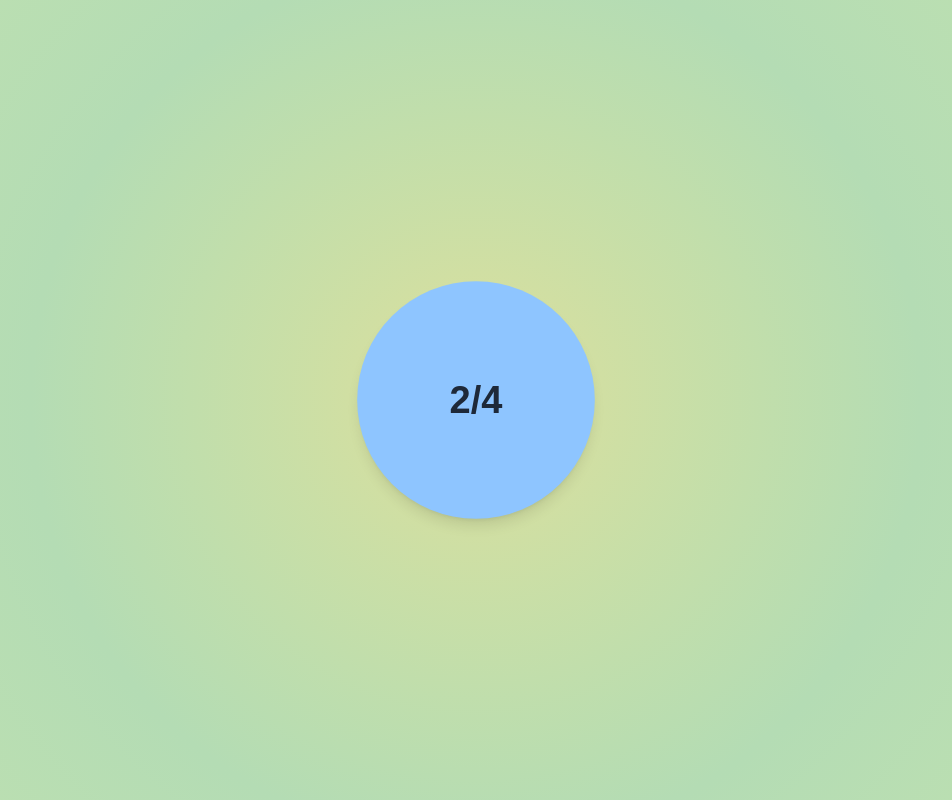
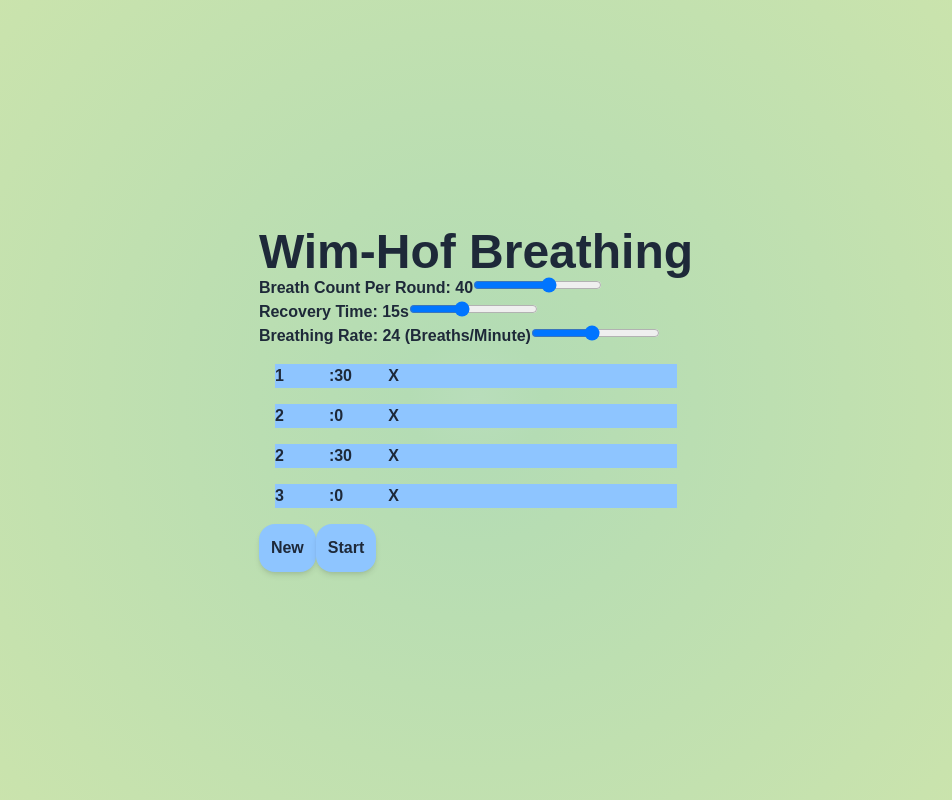
Before and after one commit to christianharris-3/box-breathing, a Next.js app: page /wimhof in a window 1280 px wide. Shown: the whole page, without its empty margins (164-1116 px from the left). Built offline with nearby package versions, Linux system fonts and the light colour scheme.

Commit message:
inputs kinda work

```diff
--- a/app/page.tsx
+++ b/app/page.tsx
@@ -12,10 +12,10 @@
                     Breathing
                 </h1>
                 <div className="flex gap-4 mt-3.5">
-                    <Link href="/box" className="px-6 py-3 rounded-2xl font-medium bg-blue-300 hover:bg-blue-400 transition">
+                    <Link href="/box" className="px-6 py-3 rounded-2xl font-medium bg-blue-300 hover:bg-blue-400 transition shadow-md">
                         box Breathing
                     </Link>
-                    <Link href="/wimhof" className="px-6 py-3 rounded-2xl font-medium bg-blue-300 hover:bg-blue-400 transition">
+                    <Link href="/wimhof" className="px-6 py-3 rounded-2xl font-medium bg-blue-300 hover:bg-blue-400 transition shadow-md">
                         Wim Hof Breathing
                     </Link>
                 </div>
--- /dev/null
+++ b/app/wimhof/inputs.tsx
@@ -0,0 +1,87 @@
+import {useState} from "react";
+
+export interface InputsType {
+    breathingRate: number,
+    holdDurations: Array<number>
+    recoveryLength: number,
+    breathCount: number
+}
+
+export function BreathingInputs({doneFunction}:{doneFunction: (arg0: InputsType)=>void}) {
+
+    const [breathingRate, setBreathingRate] = useState(24);
+    const [breathingCountPerRound, setBreathingCountPerRound] = useState(40);
+    const [recoveryTime, setRecoveryTime] = useState(15);
+
+    const [holdDurations, setHoldDurations] = useState<Array<number>>([90, 120, 150, 180]);
+
+    function deleteDuration(index: number) {
+        holdDurations.splice(index, 1)
+        setHoldDurations(holdDurations);
+    }
+    function addDuration() {
+        setHoldDurations([...holdDurations, (holdDurations.length+3)*30])
+    }
+    function editDuration(inputTime: string, index: number, isSeconds: boolean) {
+        const timeNumber: number = parseInt(inputTime);
+        if (timeNumber == null || isNaN(timeNumber)) return
+        let newTime: number;
+        if (isSeconds) {
+            newTime = timeNumber + Math.floor(holdDurations[index] / 60)*60;
+        } else {
+            newTime = timeNumber*60 + holdDurations[index] % 60;
+        }
+        const copy = [...holdDurations];
+        copy[index] = newTime;
+        setHoldDurations(copy);
+    }
+
+    return (
+        <div className="text-gray-800 font-semibold">
+            <div className="text-5xl text-bold">
+                Wim-Hof Breathing
+            </div>
+            <div>
+                Breath Count Per Round: {breathingCountPerRound}
+                <input type="range" min="10" max="60" defaultValue={breathingCountPerRound}
+                       onChange={event => setBreathingCountPerRound(parseInt(event.target.value))}/>
+            </div>
+            <div>
+                Recovery Time: {recoveryTime}s
+                <input type="range" min="5" max="30" defaultValue={recoveryTime}
+                       onChange={event => setRecoveryTime(parseInt(event.target.value))}/>
+            </div>
+            <div>
+                Breathing Rate: {breathingRate} (Breaths/Minute)
+                <input type="range" min="10" max="40" defaultValue={breathingRate}
+                       onChange={event => setBreathingRate(parseInt(event.target.value))}/>
+            </div>
+
+            <div>
+                {holdDurations.map((value, index) => (
+                    <div key={index} className="m-4 bg-blue-300">
+                        <input type="number" defaultValue={Math.floor(value / 60)} min="0" max="99"
+                               onChange={event => editDuration(event.target.value, index, false)}/>
+                        :
+                        <input type="number" defaultValue={Math.floor(value % 60)} min="0" max="59"
+                               onChange={event => editDuration(event.target.value, index, true)}/>
+                        <button onClick={() => deleteDuration(index)}>
+                            X
+                        </button>
+                    </div>
+                ))}
+            </div>
+            <button className="px-3 py-3 rounded-2xl font-semibold bg-blue-300 hover:bg-blue-400 transition shadow-md" onClick={addDuration}>New</button>
+
+            <button className="px-3 py-3 rounded-2xl font-semibold bg-blue-300 hover:bg-blue-400 transition shadow-md"
+                    onClick={() => doneFunction({
+                        breathingRate: breathingRate,
+                        holdDurations: holdDurations,
+                        recoveryLength: recoveryTime,
+                        breathCount: breathingCountPerRound
+                    })}>
+                Start
+            </button>
+        </div>
+    )
+}
--- a/app/wimhof/page.tsx
+++ b/app/wimhof/page.tsx
@@ -1,6 +1,8 @@
 'use client';
 
 import {useEffect, useState, useReducer} from "react";
+import {BreathingInputs, InputsType} from "@/app/wimhof/inputs";
+
 
 interface StateType {
     pageState: string,
@@ -13,34 +15,42 @@
     roundDisplayText: string,
     titleCountdown: string,
 
-    breathCountTimerOffset: number
+    breathCountTimerOffset: number,
+
+    inputs: InputsType
 }
+
 const initialState = {
     // state info
-    pageState: "breathing", // input -> breathing -> finished
+    pageState: "input", // input -> breathing -> finished
     timerState: "title", // title -> breathing -> holding -> recovery
     roundNumber: 1,
     triggerUseEffect: true,
 
     // data
     timerValue: 0,
-    roundTitleText: "initial text",
+    roundTitleText: "",
     roundDisplayText: "",
     titleCountdown: "",
 
     breathCountTimerOffset: 0,
 
+    inputs: {
+        breathingRate: 24,
+        holdDurations: [90, 120, 150, 180],
+        recoveryLength: 15,
+        breathCount: 40,
+    }
 }
+//
+// const inputs = {
+//     breathingRate: 24, // also editable but less important
+//     timerLength: [90, 120, 150, 180], // list of values
+//     recoveryLength: 15, // slider value
+//     breathCount: 40, // slider value
+// }
 
-const inputs = {
-    breathingRate: 24,
-    timerLength: 10,
-    recoveryLength: 15,
-    totalRounds: 4,
-    breathCount: 4,
-}
-
-function stepState(state: StateType, action: {type: string, text?: string}) {
+function stepState(state: StateType, action: {type: string, text?: string, inputs?: InputsType}) {
 
     state = {...state, triggerUseEffect: false}
 
@@ -52,15 +62,15 @@
                 state.timerState = "breathing"
                 state.triggerUseEffect = true;
                 requestAnimationFrame((time: number) => {
-                    state.breathCountTimerOffset = time/1000;
-                    state.timerValue = inputs.timerLength;
+                    state.breathCountTimerOffset = time / 1000;
+                    state.timerValue = state.inputs.holdDurations[state.roundNumber - 1];
                 })
             } else if (state.timerState == "breathing") {
                 state.triggerUseEffect = true
                 state.timerState = "holding"
             } else if (state.timerState == "holding") {
                 state.timerState = "recovery"
-                state.timerValue = inputs.recoveryLength;
+                state.timerValue = state.inputs.recoveryLength;
             } else if (state.timerState == "recovery") {
                 state.timerState = "title"
                 state.triggerUseEffect = true;
@@ -68,6 +78,10 @@
             }
         }
 
+    } else if (action.type == "startBreathing") {
+        state.pageState = "breathing"
+        state.triggerUseEffect = true;
+        state.roundNumber = 1
     } else if (action.type == "titleUpdate") {
         // breathing title update
         if (action.text != null) {
@@ -78,12 +92,16 @@
         if (state.timerValue < 0) {
             state = stepState(state, {type: "step"})
         }
+    } else if (action.type == "setInputs") {
+        if (action.inputs != null) {
+            state.inputs = action.inputs;
+        }
     }
 
 
     // state data update
     if (state.timerState == "title") {
-        state.roundTitleText = "Round "+state.roundNumber+" - "+toTimeString(inputs.timerLength);
+        state.roundTitleText = "Round "+state.roundNumber+" - "+toTimeString(state.inputs.holdDurations[state.roundNumber-1]);
         state.roundDisplayText = state.titleCountdown;
     } else if (state.timerState == "holding") {
         state.roundTitleText = "Hold"
@@ -132,14 +150,13 @@
         ];
     } else if (timerState == "recovery") {
         return [
-            "rgb(170, 200, 240)",  // Light blue
-            "rgb(190, 210, 220)",  // Blue → neutral
+            "rgb(255, 200, 140)",  // Warm orange
+            "rgb(255, 215, 160)",   // Soft warm yellow
             "rgb(210, 220, 190)",  // Neutral → green
-            "rgb(230, 210, 160)",  // Green → warm
-            "rgb(255, 200, 140)",  // Warm orange
-            "rgb(255, 215, 160)"   // Soft warm yellow
+            "rgb(230, 210, 160)"  // Green → warm
         ];
     }
+    return []
 }
 
 function stepColour(
@@ -166,6 +183,7 @@
         }
     } else if (action.type == "updateColsList" && action.newColsList != null) {
         state.colsList = action.newColsList;
+        state.colsListIndex = 0;
     }
 
     return state
@@ -189,18 +207,7 @@
     const [colsInfo, updateColour] = useReducer(stepColour,
         {cols: ["rgb(255, 240, 160)", "rgb(210, 230, 170)", "rgb(180, 220, 180)"],
         progress:0, colsListIndex: 0,
-            // colsList: ["rgb(255, 255, 255)", "rgb(0,0,0)"]}
-        colsList: [
-            "rgb(255, 240, 160)",  // Yellow (soft)
-            "rgb(210, 230, 170)",  // Yellow → Pale Green (blend)
-            "rgb(180, 220, 180)",  // Pale Green
-            "rgb(100, 170, 130)",  // Pale → Dark Green (blend)
-            "rgb(60, 120, 80)",    // Dark Green
-            "rgb(110, 160, 200)",  // Green → Light Blue (blend)
-            "rgb(160, 200, 240)",  // Light Blue
-            "rgb(90, 100, 180)",   // Blue → Purple (blend leaning purple)
-            "rgb(150, 120, 200)"
-        ]}
+        colsList: getColours("title")}
     )
 
     const [widthMul, setWidthMul] = useState(0)
@@ -208,9 +215,6 @@
     const [breathCount, setBreathCount] = useState(1)
 
     const squareSize = 250;
-
-    // breaths per minute
-    const breathingRate = 24;
 
     // title
     useEffect(() => {
@@ -237,11 +241,10 @@
             let frameId: number;
             const animate = (time: number) => {
                 const timer = (time/1000)-state.breathCountTimerOffset;
-                // setTimerTracker(time/1000);
-                const breathProgress = timer/(60/breathingRate);
+                const breathProgress = timer/(60/state.inputs.breathingRate);
 
-                if (breathProgress > inputs.breathCount-0.5) {
-                    const quadraticDropOff = (1-(((breathProgress-inputs.breathCount+0.5)*2)**2)/2)*9/8;
+                if (breathProgress > state.inputs.breathCount-0.5) {
+                    const quadraticDropOff = (1-(((breathProgress-state.inputs.breathCount+0.5)*2)**2)/2)*9/8;
                     setWidthMul(Math.max(quadraticDropOff, 0));
                     if (quadraticDropOff < 0) {
                         updateState({type: "step"});
@@ -284,15 +287,24 @@
         }
     }, [state])
 
+    function doneInputs(inputs: InputsType) {
+        updateState({type: "setInputs", inputs: inputs})
+        updateState({type: "startBreathing"})
+    }
+
     return (
         <div style={{
-            backgroundImage: `radial-gradient(in oklch circle,
+            backgroundImage: `radial-gradient(circle,
                     ${colsInfo.cols[2]} ${colsInfo.progress-100}%,
                     ${colsInfo.cols[1]} ${colsInfo.progress}%,
                     ${colsInfo.cols[0]} ${colsInfo.progress+100}%)`
         }}
              className="flex flex-1 justify-center transition duration-3000 ease-in-out">
             <div className="flex items-center">
+                {state.pageState == "input" &&
+                <BreathingInputs doneFunction={doneInputs}/>
+                }
+                {state.pageState == "breathing" &&
                 <div className="relative text-gray-800 font-semibold">
                     <div className="absolute top-1/2 left-1/2 -translate-x-1/2 -translate-y-5 text-4xl font-semibold w-2xs text-center">
                         {state.roundTitleText}
@@ -302,9 +314,10 @@
                     </div>
                     <div className="shadow-lg bg-blue-300 inset-0 flex items-center justify-center"
                          style={{borderRadius: 1000, width: squareSize, height: squareSize, transform: `scale(${widthMul})`, fontSize: "40px"}}>
-                        {breathCount}/{inputs.breathCount}
+                        {breathCount}/{state.inputs.breathCount}
                     </div>
                 </div>
+                }
             </div>
         </div>
     )
```
